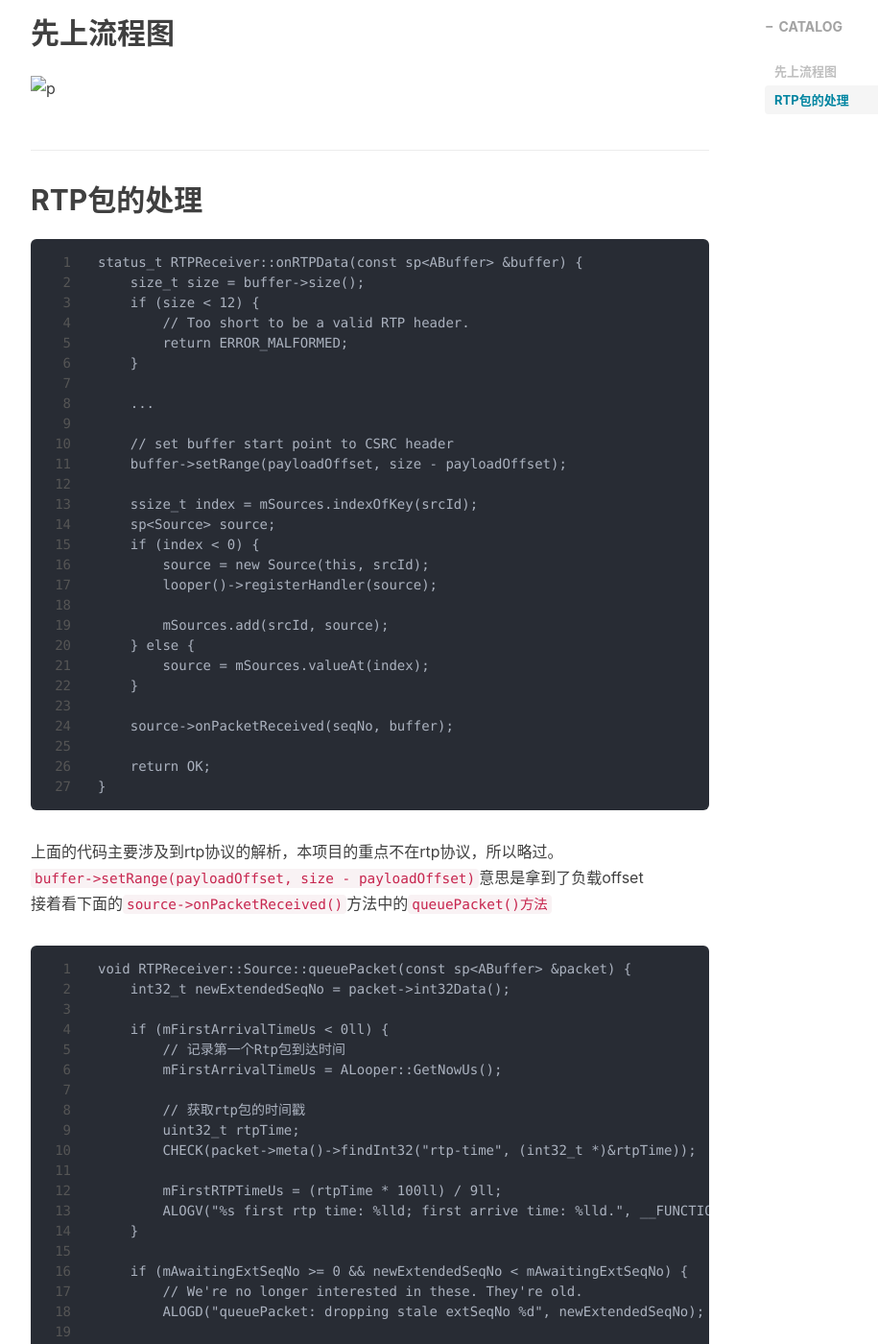
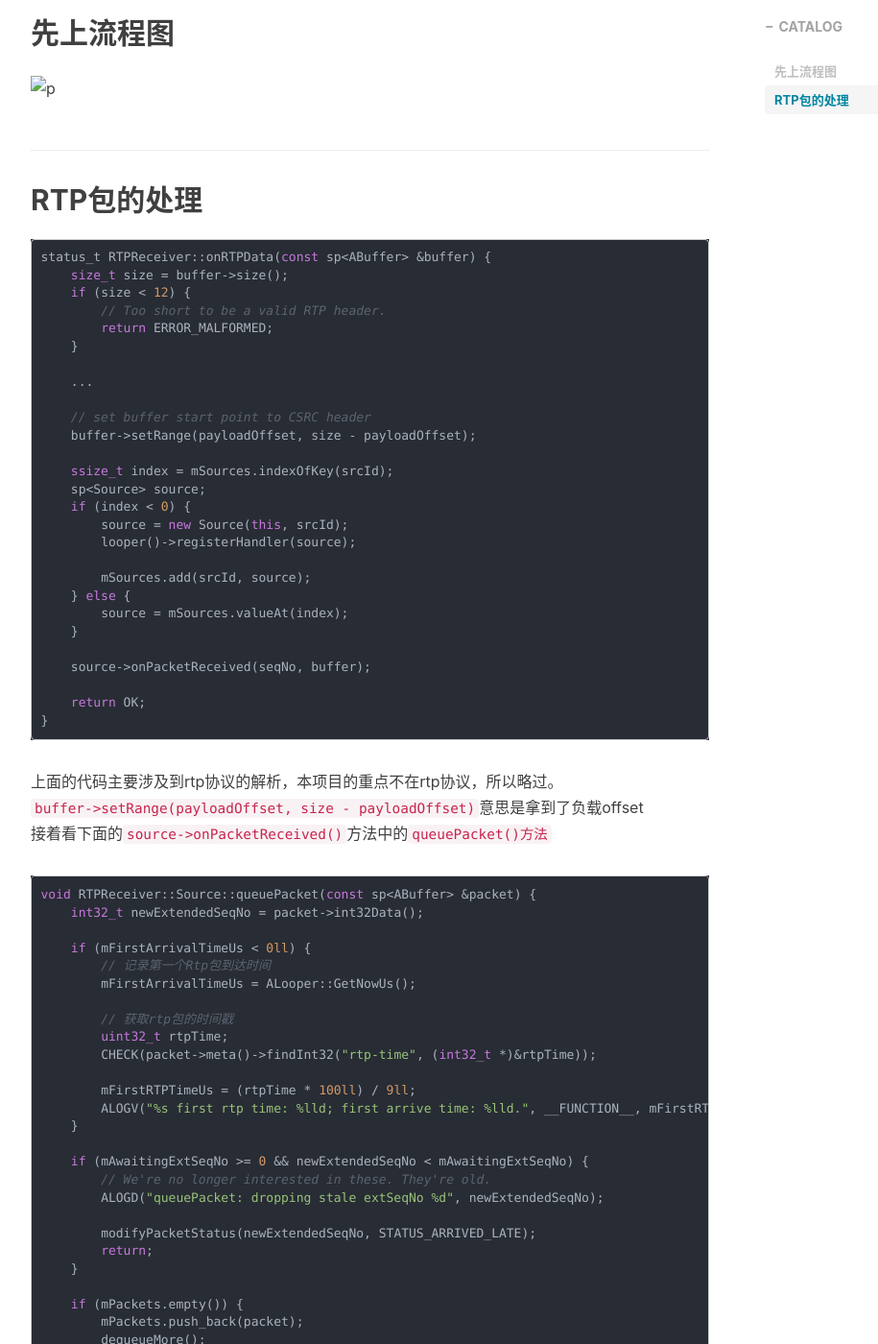
Before and after one commit to qianzheng0819/qianzheng0819.github.io, a Jekyll site: the page built from _posts/2023-09-14-miracast项目总结.md, in a window 1280 px wide and 1400 px high, scrolled down 545 px. Shown: the whole window at 96% size, without its empty margins (233-1148 px from the left). Built offline with Jekyll 4.4.1, drawn with Linux system fonts in a browser that asks for light colours; nearby versions of some CDN libraries; comment, search, counter and statistics services are not loaded; some of the changed text lies outside the part shown.

Commit message:
edit miracast

````diff
--- a/_posts/2023-09-14-miracast项目总结.md
+++ b/_posts/2023-09-14-miracast项目总结.md
@@ -15,7 +15,7 @@ description:
 RTP包的处理
 -------------
 
-```
+{% highlight cpp %}
 status_t RTPReceiver::onRTPData(const sp<ABuffer> &buffer) {
     size_t size = buffer->size();
     if (size < 12) {
@@ -43,13 +43,13 @@ status_t RTPReceiver::onRTPData(const sp<ABuffer> &buffer) {
 
     return OK;
 }
-```
+{% endhighlight %}
 
 上面的代码主要涉及到rtp协议的解析，本项目的重点不在rtp协议，所以略过。
 `buffer->setRange(payloadOffset, size - payloadOffset)`意思是拿到了负载offset
 接着看下面的`source->onPacketReceived()`方法中的`queuePacket()方法`
 
-```
+{% highlight cpp %}
 void RTPReceiver::Source::queuePacket(const sp<ABuffer> &packet) {
     int32_t newExtendedSeqNo = packet->int32Data();
 
@@ -107,4 +107,4 @@ void RTPReceiver::Source::queuePacket(const sp<ABuffer> &packet) {
 
     dequeueMore();
 }
-```
+{% endhighlight %}
````
